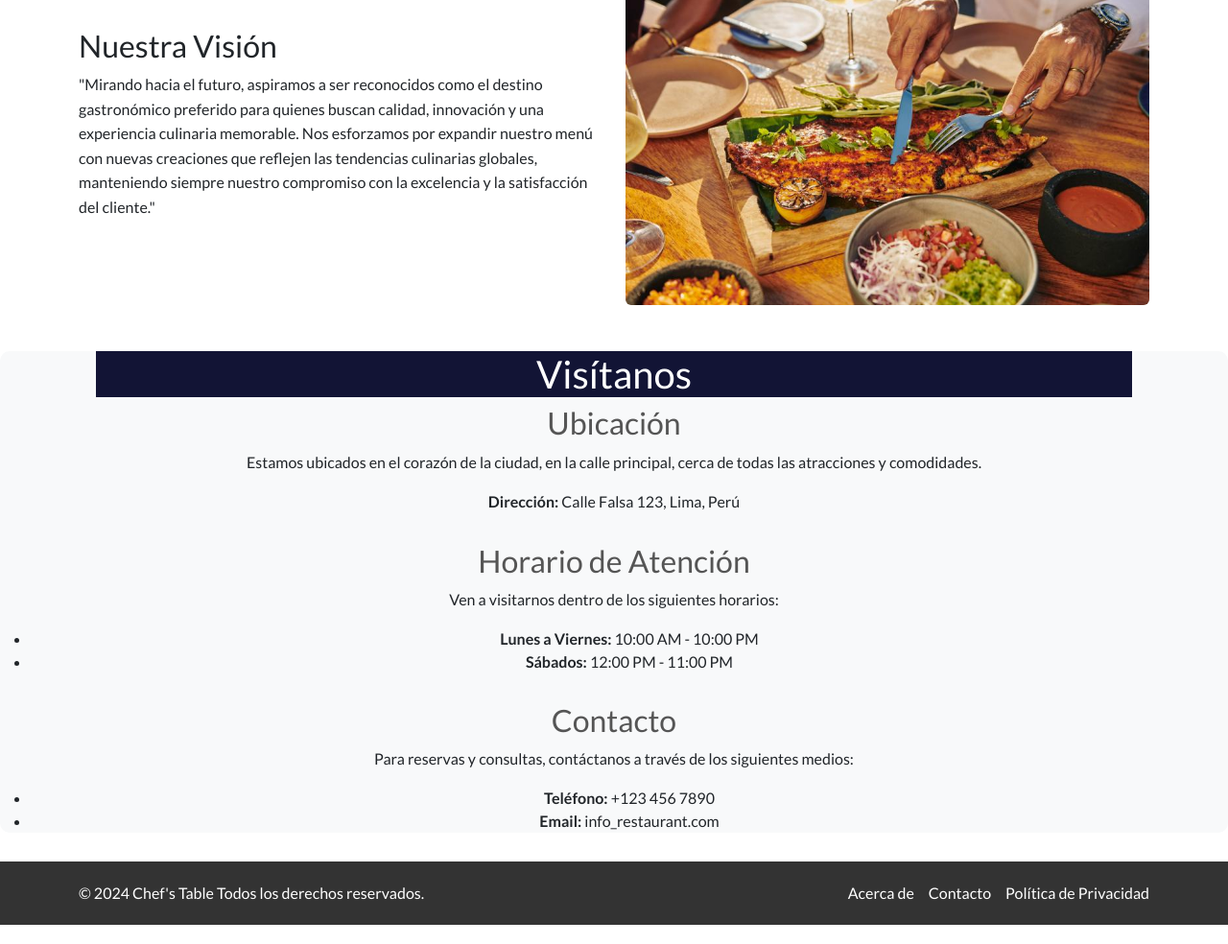
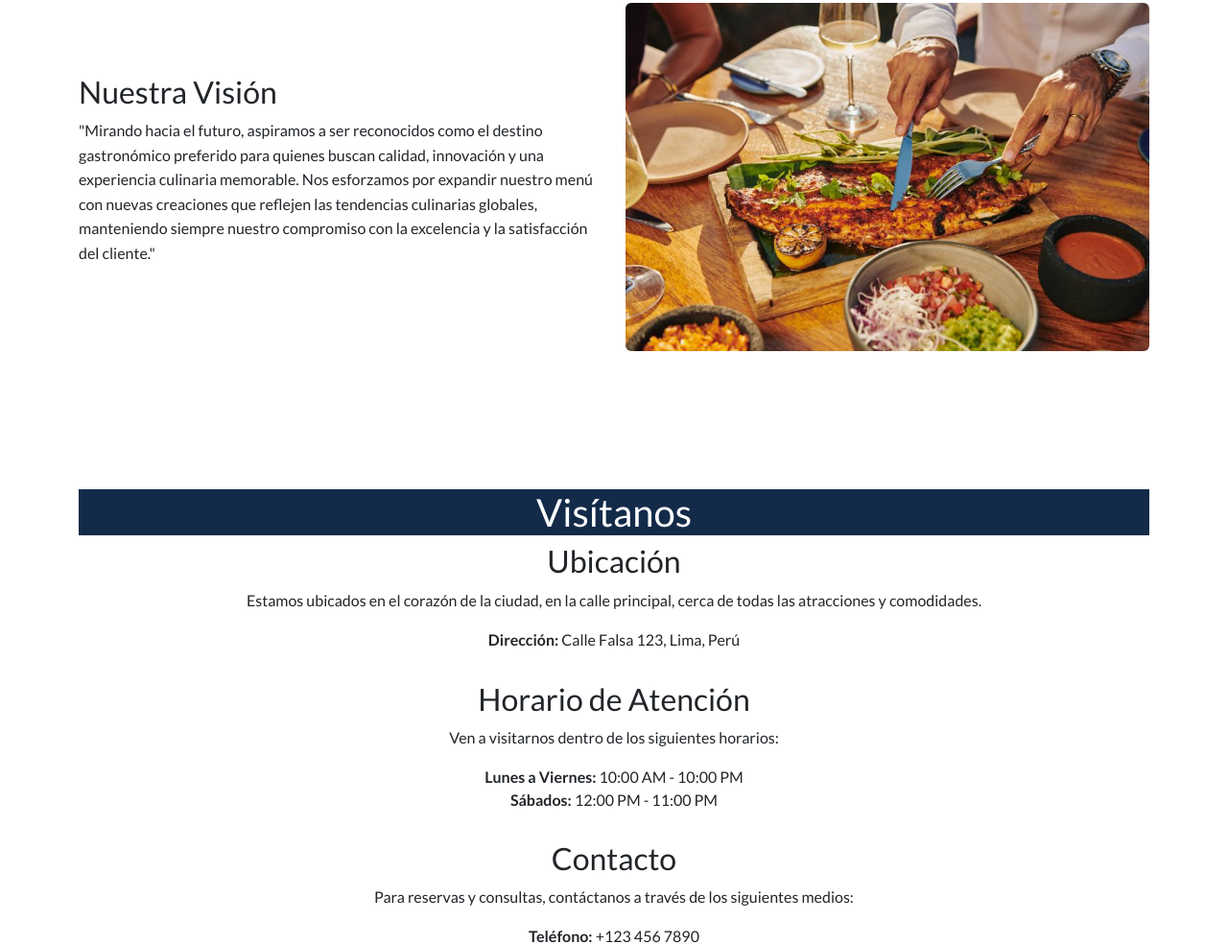
Before and after one commit to dayanaArmasB/ChefTable_LandingPage, a plain HTML site: page index.html in a window 1280 px wide. Shown: the part 1816-2800 px from the top of the page at 96% size. Drawn offline with nearby package versions, Linux system fonts and the light colour scheme.

Commit message:
cambios en la estetica

```diff
--- a/index.html
+++ b/index.html
@@ -14,7 +14,7 @@
     <link href="https://fonts.googleapis.com/icon?family=Material+Icons" rel="stylesheet">
 </head>
 <body>
-    <nav class="navbar navbar-expand-lg bg-primary fixed-top" data-bs-theme="dark">
+    <nav class="navbar navbar-expand-lg bg-primary fixed-top" data-bs-theme="dark" aria-label="Main navigation">
         <div class="container-fluid">
           <a class="navbar-brand" href="#">Chef's Table <img width="25" height="25" src="https://img.icons8.com/officel/16/cook-male.png" alt="cook-male"/></a>
           <button class="navbar-toggler" type="button" data-bs-toggle="collapse" data-bs-target="#navbarNav" aria-controls="navbarNav" aria-expanded="false" aria-label="Toggle navigation">
@@ -53,7 +53,7 @@
           </div>
         </div>
     </div>
-    <div class="container">
+      <div id="about-us" class="about-us-container container py-5">
         <div class="about-us-title">
             <h2 class="text-center mt-2 mb-4">Conócenos</h2>
         </div>
@@ -99,8 +99,7 @@
         </div>
     </div>
 
-
-    <div class="visit-us-container">
+    <div id="visit-us" class="visit-us-container container py-5">
         <div class="visit-us-title" >
           <h2 class="text-center">Visítanos</h2>
         </div>
@@ -119,6 +118,7 @@
               <li><strong>Lunes a Viernes:</strong> 10:00 AM - 10:00 PM</li>
               <li><strong>Sábados:</strong> 12:00 PM - 11:00 PM</li>
             </ul>
+
           </div>
 
           <div class="section-item">
@@ -135,10 +135,10 @@
       <footer class="footer">
         <div class="container">
           <p>&copy; 2024 Chef's Table Todos los derechos reservados.</p>
-          <nav>
+          <nav aria-label="Footer navigation">
             <ul>
               <li><a href="#about-us" >Acerca de</a></li>
-              <li><a href="/contact">Contacto</a></li>
+              <li><a href="#visit-us">Contacto</a></li>
               <li><a href="/privacy">Política de Privacidad</a></li>
             </ul>
           </nav>
--- a/styles.css
+++ b/styles.css
@@ -18,6 +18,7 @@
 
 h3{
     color: #0a4b91;
+    font-weight: bold;
 }
 
 p{
@@ -26,32 +27,32 @@ p{
 }
 
 .about-us-title{
-    background-color: #121435;
+    background-color: #132a49;
     color: white;
+    font-weight: bold;
 }
-.visit-us-container {
-    background-color: #f8f9fa;
-    border-radius: 10px;
-  }
-
-
-  .visit-us-container h3 {
-    color: #555;
-  }
 
   .section-item {
     margin-bottom: 30px;
   }
+
+  .section-item ul {
+  list-style: none;
+  padding-left: 0;
+  margin: 0;
+}
+
   .vertical-section{
     text-align: center;
   }
 
   .visit-us-title{
-    background-color: #121435;
+    background-color: #132a49;
     color: white;
-    margin-left: 100px;
-    margin-right: 100px;
+    font-weight: bold;
+
   }
+
   .footer {
     background-color: #333;
     color: white;
```
